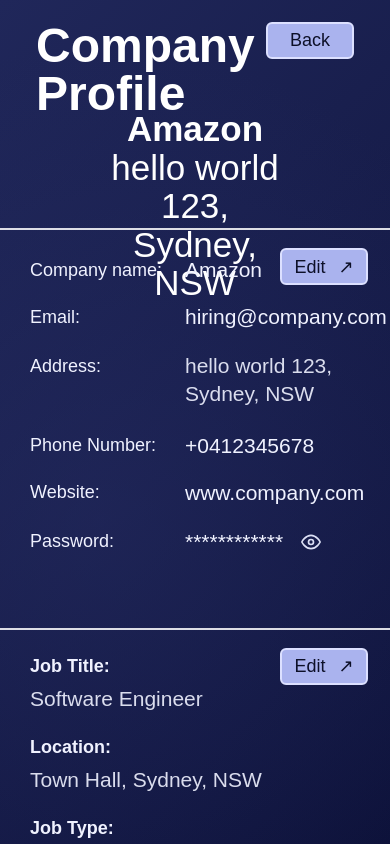
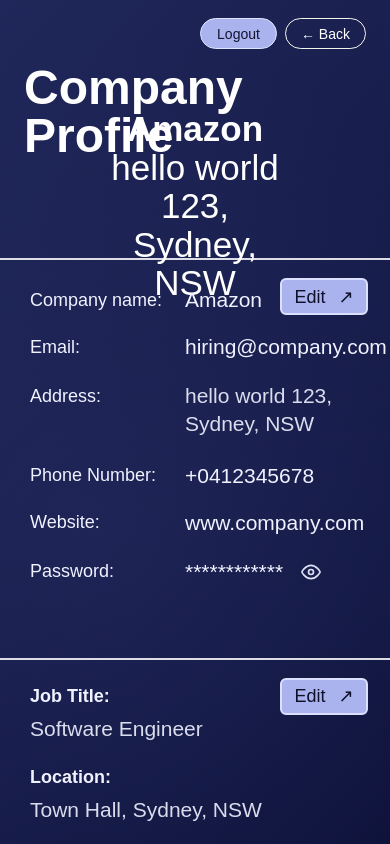
Before and after one commit to aminRupom/csit314-recruitment-platform, a React (Vite) app in the folder frontend/: page /csit314-recruitment-platform/employer-profile in a window 390 px wide. Shown: the top 844 px of the page. Built offline with nearby package versions, Linux system fonts and the light colour scheme.

Commit message:
removed horizontal scroll, added logout and back

```diff
--- a/frontend/src/pages/EmployerProfile.jsx
+++ b/frontend/src/pages/EmployerProfile.jsx
@@ -205,9 +205,15 @@
   return (
     <main className="employer-profile-page">
       <section className="employer-profile-hero">
-        <Link className="profile-back-button" to="/employer-dashboard">
-          Back
-        </Link>
+        <div className="profile-header-actions">
+          <Link className="profile-header-button logout-button" to="/login">
+            Logout
+          </Link>
+
+          <Link className="profile-header-button back-button" to="/employer-dashboard">
+            ← Back
+          </Link>
+        </div>
 
         <h1>Company Profile</h1>
 
--- a/frontend/src/styles/employerProfile.css
+++ b/frontend/src/styles/employerProfile.css
@@ -4,7 +4,8 @@
 
 .employer-profile-page {
   min-height: 100vh;
-  width: 100vw;
+  width: 100%;
+  overflow-x: hidden;
   background:
     radial-gradient(circle at 25% 30%, rgba(42, 49, 105, 0.4), transparent 38%),
     linear-gradient(135deg, #20275a 0%, #080c31 72%);
@@ -26,22 +27,39 @@
   font-weight: 700;
 }
 
-.profile-back-button {
+.profile-header-actions {
   position: absolute;
   top: 22px;
   right: 36px;
+  display: flex;
+  align-items: center;
+  gap: 8px;
+}
+
+.profile-header-button {
   display: inline-flex;
   align-items: center;
   justify-content: center;
-  width: 88px;
-  height: 37px;
-  border: 2px solid #dce0ff;
-  border-radius: 6px;
-  background: #aab3ee;
-  color: #0d1028;
-  font-size: 18px;
+  min-width: 77px;
+  height: 31px;
+  padding: 0 15px;
+  border-radius: 999px;
+  font-size: 14px;
+  font-weight: 400;
   text-decoration: none;
   cursor: pointer;
+}
+
+.logout-button {
+  border: 1px solid #dce5ff;
+  background: #aab3ee;
+  color: #10142f;
+}
+
+.back-button {
+  border: 1px solid rgba(255, 255, 245, 0.95);
+  background: transparent;
+  color: #ffffff;
 }
 
 .company-heading {
@@ -68,7 +86,7 @@
   position: relative;
   min-height: 207px;
   border-bottom: 2px solid rgba(255, 255, 255, 0.85);
-  padding: 28px 90px 72px;
+  padding: 28px clamp(24px, 4.75vw, 90px) 72px;
 }
 
 .company-info-grid {
@@ -167,7 +185,7 @@
 
 .job-info-section {
   position: relative;
-  padding: 26px 90px 32px;
+  padding: 26px clamp(24px, 4.75vw, 90px) 32px;
   min-height: 710px;
 }
 
@@ -176,7 +194,9 @@
 }
 
 .job-form-content {
-  max-width: 940px;
+  width: 100%;
+  max-width: 1040px;
+  margin: 0 auto;
 }
 
 .job-profile-row {
@@ -209,7 +229,7 @@
 }
 
 .description-text {
-  width: 930px;
+  width: min(930px, 100%);
   max-width: 100%;
   color: rgba(240, 242, 255, 0.9);
   font-size: 21px;
@@ -264,7 +284,7 @@
 }
 
 .address-row textarea {
-  width: 300px;
+  width: min(300px, 100%);
   height: 72px;
 }
 
@@ -274,14 +294,14 @@
 }
 
 .profile-field-row input {
-  width: 300px;
+  width: min(300px, 100%);
   max-width: 100%;
 }
 
 .password-input-wrapper {
   display: flex;
   align-items: center;
-  width: 300px;
+  width: min(300px, 100%);
   max-width: 100%;
   background: #444d82;
   border: 2px solid rgba(12, 17, 48, 0.75);
@@ -299,7 +319,7 @@
 }
 
 .job-profile-row input {
-  width: 830px;
+  width: min(830px, 100%);
 }
 
 .job-profile-row select {
@@ -307,14 +327,15 @@
 }
 
 .job-description-block textarea {
-  width: 920px;
+  width: min(920px, 100%);
   height: 57px;
 }
 
 .editable-list-item {
   display: flex;
   align-items: center;
-  width: 410px;
+  width: min(410px, 100%);
+  max-width: 100%;
   height: 33px;
   margin-bottom: 7px;
   background: #444d82;
@@ -323,7 +344,7 @@
 }
 
 .responsibility-list-item {
-  width: 720px;
+  width: min(720px, 100%);
 }
 
 .editable-list-item input {
@@ -353,7 +374,7 @@
 }
 
 .salary-input {
-  width: 320px !important;
+  width: min(320px, 100%) !important;
 }
 
 .save-profile-button {
@@ -382,6 +403,19 @@
 }
 
 @media (max-width: 900px) {
+  .employer-profile-hero {
+    height: 260px;
+    padding: 64px 24px 22px;
+  }
+
+  .profile-header-actions {
+    top: 18px;
+    right: 24px;
+    left: 24px;
+    justify-content: flex-end;
+    flex-wrap: wrap;
+  }
+
   .employer-profile-hero h1 {
     font-size: 48px;
   }
```
